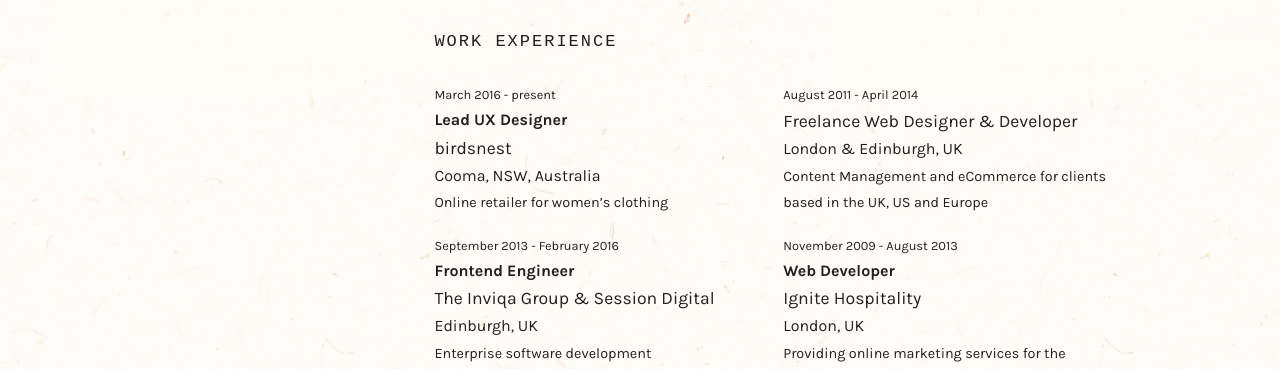
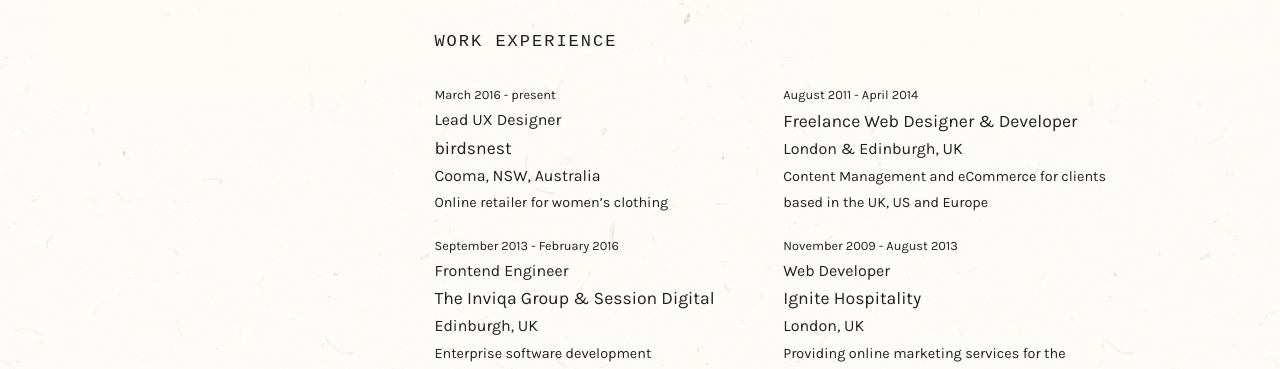
Before and after one commit to ashliewebb/ashliewebb-jekyll, a Jekyll site: the page built from resume.html, in a window 1280 px wide. Shown: the part 1408-1777 px from the top of the page. Built offline with Jekyll 4.4.1, drawn with Linux system fonts in a browser that asks for light colours; some web fonts are replaced.

Commit message:
Remove stray boldness of resume headings

```diff
--- a/resume.html
+++ b/resume.html
@@ -56,12 +56,12 @@
 <div class="layout-two-columns">
   <div class="column">
     <p><span class="text--smaller">March 2016 - present</span><br />
-      <span class="text--bold">Lead UX Designer</span><br />
+      <span>Lead UX Designer</span><br />
       <span class="text--large">birdsnest</span><br />
       Cooma, NSW, Australia<br />
 <span class="text--small">Online retailer for women&rsquo;s clothing</span></p>
     <p><span class="text--smaller">September 2013 - February 2016</span><br />
-      <span class="text--bold">Frontend Engineer</span><br />
+      <span>Frontend Engineer</span><br />
       <span class="text--large">The Inviqa Group &amp; Session Digital</span><br />
       Edinburgh, UK<br />
 <span class="text--small">Enterprise software development<br />
@@ -73,7 +73,7 @@
       London &amp; Edinburgh, UK<br />
       <span class="text--small">Content Management and eCommerce for clients based in the UK, US and Europe</span></p>
     <p><span class="text--smaller">November 2009 - August 2013</span><br />
-      <span class="text--bold">Web Developer</span><br />
+      <span>Web Developer</span><br />
       <span class="text--large">Ignite Hospitality</span><br />
       London, UK<br />
       <span class="text--small">Providing online marketing services for the hospitality industry</span></p>
```
